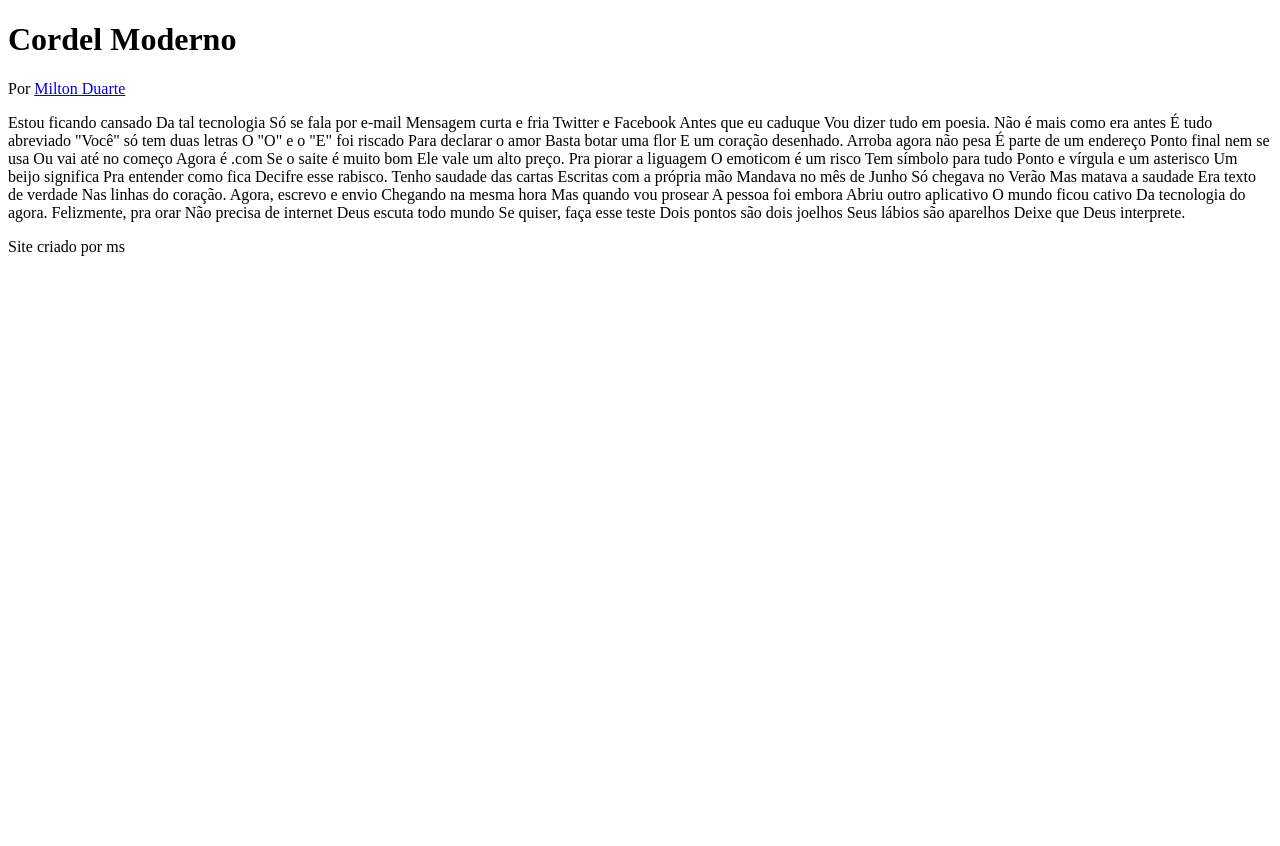
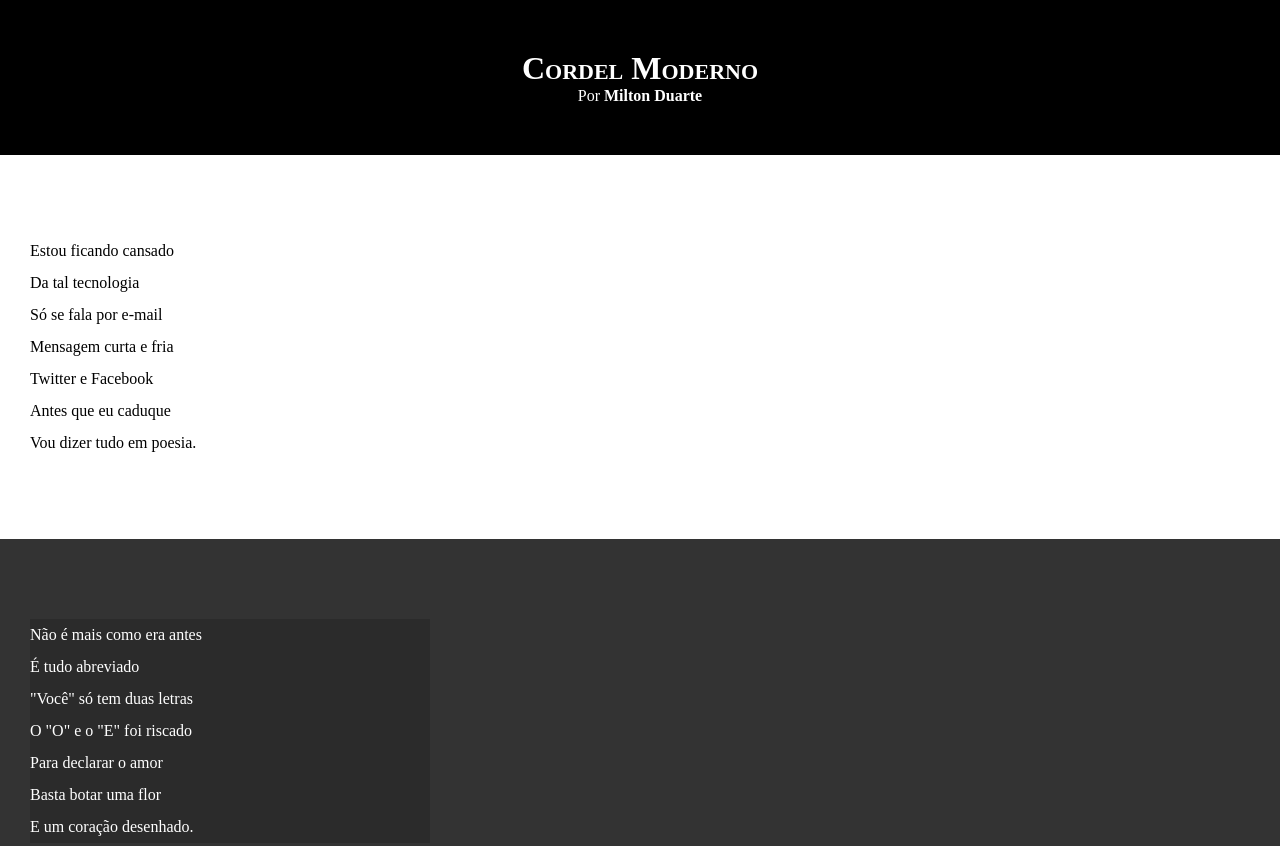
Before and after one commit to guimessias/html, a plain HTML site: page exercicios/exercicio8/index.html in a window 1280 px wide. Shown: the top 846 px of the page. Before the commit the page ends 800 px from the top, so only its background shows below. Drawn offline with Linux system fonts and the light colour scheme.

Commit message:
atualizei

```diff
--- /dev/null
+++ b/exercicios/exercicio8/estilo/style.css
@@ -0,0 +1,62 @@
+@charset "UTF-8";
+*{
+    margin: 0px;
+    padding: 0px;
+}
+ html,body{
+ min-height: 100vh;
+    background-color: darkgray;
+}
+header{
+    background-color: black;
+    color: white;
+    text-align: center;
+}
+header > h1{
+    padding-top:50px;
+    font-variant:small-caps ;
+}
+header > p {
+    padding-bottom: 50px;
+}
+a{
+    color:white;
+    text-decoration:none ;
+    font-weight: bolder;
+}
+a:hover{
+    text-decoration: underline;
+}
+
+section{
+    padding-top: 10vh;
+    padding-bottom: 10vh;
+    line-height: 2em;
+    padding-left: 30px;
+}
+section.normal{
+    background-color: white;
+    color:black;
+
+}
+
+
+section.imagem{
+    background-color: rgb(51,51,51);
+    color:white;
+}
+
+section.imagem > p{
+    background-color: rgba(0, 0, 0, 0.148);
+    width: 400px;
+}
+
+
+
+
+footer{
+    background-color: black;
+    color:white;
+    text-align: center;
+    padding: 10px;
+}
--- a/exercicios/exercicio8/index.html
+++ b/exercicios/exercicio8/index.html
@@ -5,6 +5,7 @@
     <meta http-equiv="X-UA-Compatible" content="IE=edge">
     <meta name="viewport" content="width=device-width, initial-scale=1.0">
     <title>Cordel Duarte</title>
+    <link rel="stylesheet" href="estilo/style.css">
 </head>
 <body>
     <header>
@@ -15,61 +16,85 @@
 
 </header>
 
-Estou ficando cansado
-Da tal tecnologia
-Só se fala por e-mail
-Mensagem curta e fria
-Twitter e Facebook
-Antes que eu caduque
+<section class="normal">
+    <p>
+        Estou ficando cansado <br>
+        Da tal tecnologia <br>
+        Só se fala por e-mail <br>
+        Mensagem curta e fria <br>
+        Twitter e Facebook <br>
+        Antes que eu caduque <br>
         Vou dizer tudo em poesia.
+    </p>
+</section>
 
-Não é mais como era antes
-É tudo abreviado
-"Você" só tem duas letras
-O "O" e o "E" foi riscado
-Para declarar o amor
-Basta botar uma flor
+<section class="imagem">
+    <p>
+        Não é mais como era antes <br>
+        É tudo abreviado <br>
+        "Você" só tem duas letras <br>
+        O "O" e o "E" foi riscado <br>
+        Para declarar o amor <br>
+        Basta botar uma flor <br>
         E um coração desenhado.
+    </p>
+</section>
 
-Arroba agora não pesa
-É parte de um endereço
-Ponto final nem se usa
-Ou vai até no começo
-Agora é .com
-Se o saite é muito bom
+<section class="normal">
+    <p>
+        Arroba agora não pesa <br>
+        É parte de um endereço <br>
+        Ponto final nem se usa <br>
+        Ou vai até no começo <br>
+        Agora é .com <br>
+        Se o saite é muito bom <br>
         Ele vale um alto preço.
+   </P>
 
-Pra piorar a liguagem
-O emoticom é um risco
-Tem símbolo para tudo
-Ponto e vírgula e um asterisco
-Um beijo significa
-Pra entender como fica
+   <p>
+        Pra piorar a liguagem <br>
+        O emoticom é um risco <br>
+        Tem símbolo para tudo <br>
+        Ponto e vírgula e um asterisco <br>
+        Um beijo significa <br>
+        Pra entender como fica <br>
         Decifre esse rabisco.
+    </p>
+</section>
+<section class="imagem">
+  <p>
 
-Tenho saudade das cartas
-Escritas com a própria mão
-Mandava no mês de Junho
-Só chegava no Verão
-Mas matava a saudade
-Era texto de verdade
+      Tenho saudade das cartas <br>
+      Escritas com a própria mão <br>
+      Mandava no mês de Junho <br>
+      Só chegava no Verão <br>
+      Mas matava a saudade <br>
+      Era texto de verdade <br>
       Nas linhas do coração.
+  </p>
+</section>
+<section class="normal">
+    <p>
 
-Agora, escrevo e envio
-Chegando na mesma hora
-Mas quando vou prosear
-A pessoa foi embora
-Abriu outro aplicativo
-O mundo ficou cativo
+        Agora, escrevo e envio <br>
+        Chegando na mesma hora <br>
+        Mas quando vou prosear <br>
+        A pessoa foi embora <br>
+        Abriu outro aplicativo <br>
+        O mundo ficou cativo <br>
         Da tecnologia do agora.
+    </p>
+    <p>
 
-Felizmente, pra orar
-Não precisa de internet
-Deus escuta todo mundo
-Se quiser, faça esse teste
-Dois pontos são dois joelhos
-Seus lábios são aparelhos
+        Felizmente, pra orar <br>
+        Não precisa de internet <br>
+         Deus escuta todo mundo <br>
+        Se quiser, faça esse teste <br>
+        Dois pontos são dois joelhos <br>
+        Seus lábios são aparelhos <br>
         Deixe que Deus interprete.
+    </p>
+</section>
 <footer>
     <p>Site criado por ms </p>
 </footer>
```
Lines whose indentation alone changed are shown as unchanged.
